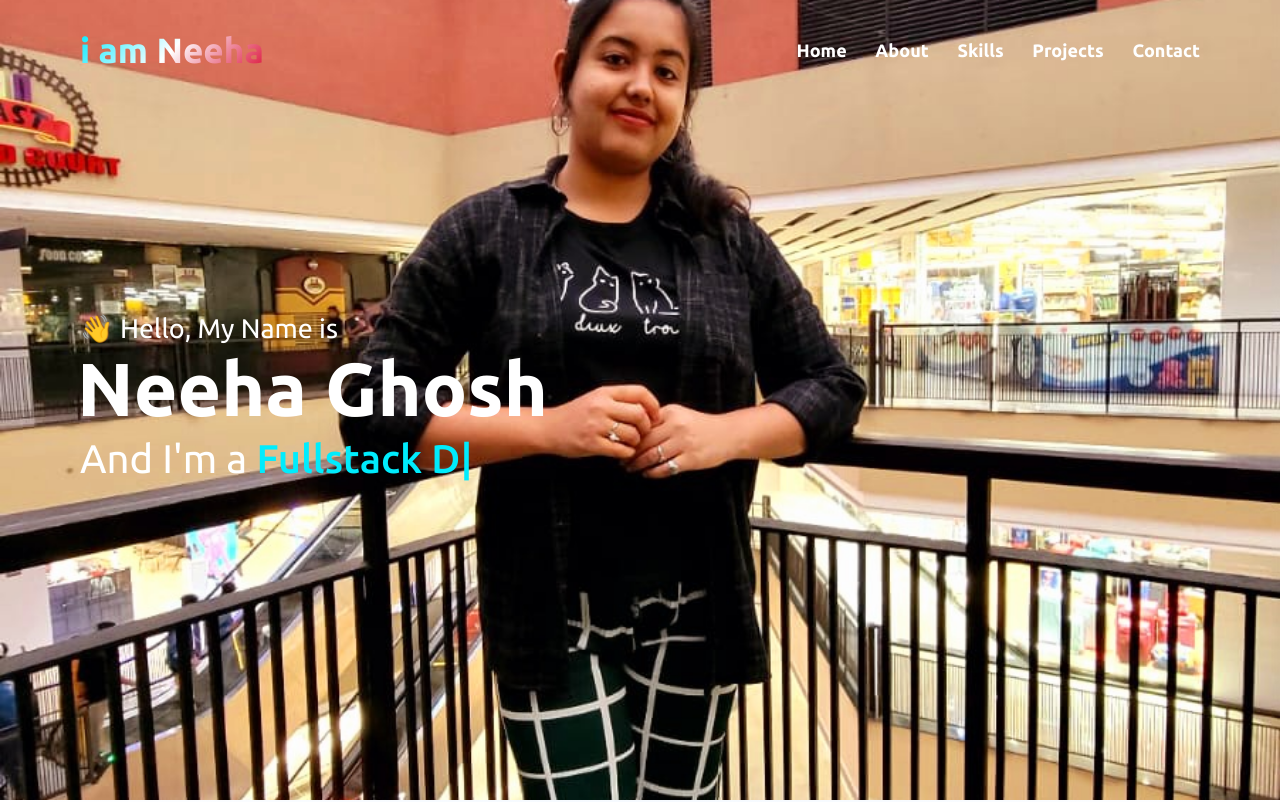
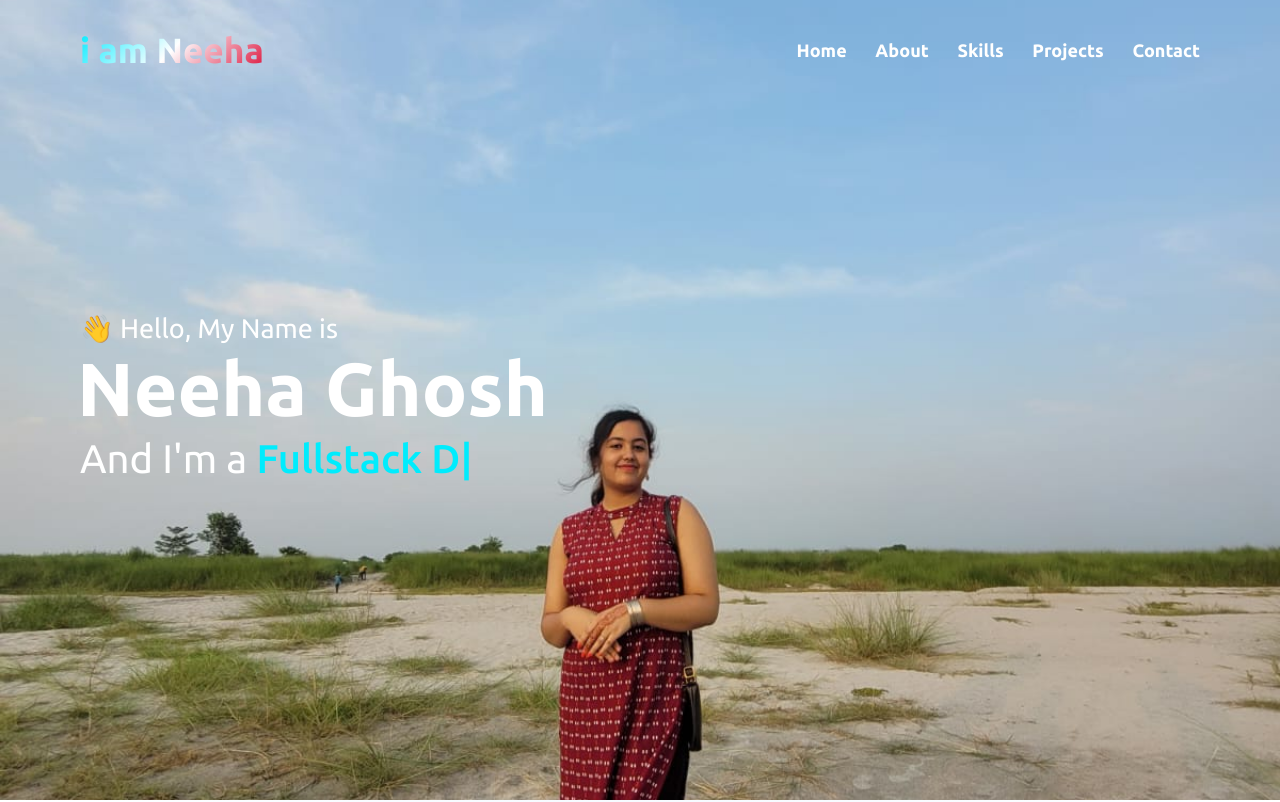
Before and after one commit to Neeha8967/OIBSIP-Level-1-Task-2-Portfolio, a plain HTML site: page index.html in a window 1280 px wide. Shown: the top 802 px of the page. Drawn offline with nearby package versions, Linux system fonts and the light colour scheme.

Commit message:
Update style2.css

```diff
--- a/style2.css
+++ b/style2.css
@@ -214,7 +214,7 @@ section .title::after {
 .home {
   position: relative;
   display: flex;
-  background: url("Me_1.jpg") no-repeat center;
+  background: url("Me.jpg") no-repeat center;
   height: 100vh;
   color: #fff;
   min-height: 500px;
```
